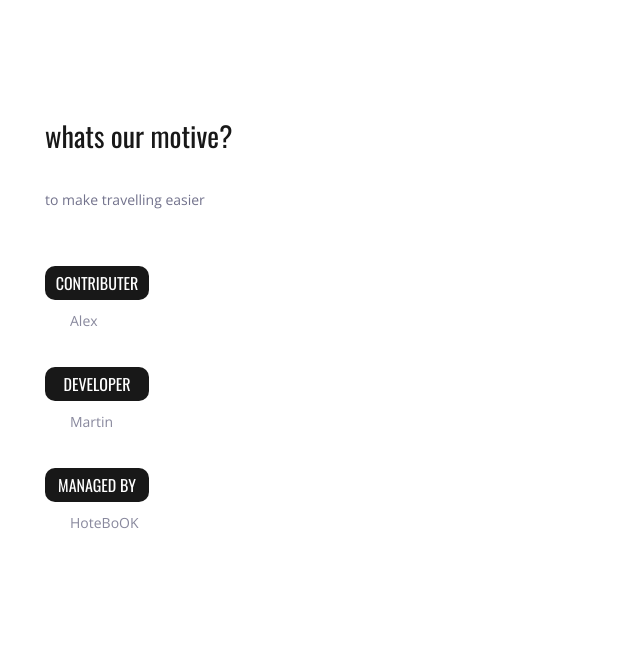
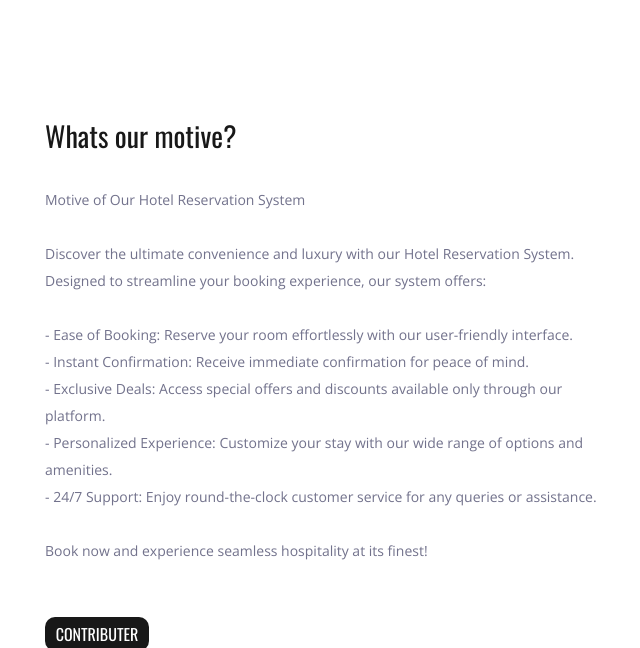
Before and after one commit to SujanSharma07/hotel-reservation, a Django app: page /search/about in a window 1280 px wide. Shown: the top 648 px of the page, without its empty margins (25-665 px from the left). Run offline with Django 3.2, Linux system fonts and the light colour scheme; some libraries are stand-ins or nearby versions.

Commit message:
Change template and added popular destinations

```diff
--- a/accounts/views.py
+++ b/accounts/views.py
@@ -95,6 +95,7 @@ def register(request):
                 recipient_list = [
                     email,
                 ]
+                print (recipient_list)
                 send_mail(subject, message, email_from, recipient_list)
                 user.save()
                 print("created")
--- a/index/views.py
+++ b/index/views.py
@@ -1,5 +1,7 @@
 # Create your views here.
 from django.shortcuts import render
+from django.db.models import Count
+
 
 from hotels.models import *
 from index.models import *
@@ -7,5 +9,7 @@ from index.models import *
 
 def index(request):
     hotels = Hotels.objects.all()
+    popular_hotels=Hotels.objects.annotate(num_bookings=Count('booking')).order_by('-num_bookings')[:3]
 
-    return render(request, "index.html", {"hotels": hotels})
+
+    return render(request, "index.html", {"hotels": hotels,"pop_hotels":popular_hotels})
--- a/templates/about.html
+++ b/templates/about.html
@@ -66,9 +66,19 @@
 				<!-- Get in touch -->
 				<div class="col-lg-6">
 					<div class="contact_content">
-						<div class="contact_title">whats our motive?</div>
+						<div class="contact_title">Whats our motive?</div>
 						<div class="contact_text">
-							<p>to make travelling easier </p>
+							<p>Motive of Our Hotel Reservation System<br><br>
+
+								Discover the ultimate convenience and luxury with our Hotel Reservation System. Designed to streamline your booking experience, our system offers:<br><br>
+
+								- Ease of Booking: Reserve your room effortlessly with our user-friendly interface.<br>
+								- Instant Confirmation: Receive immediate confirmation for peace of mind.<br>
+								- Exclusive Deals: Access special offers and discounts available only through our platform.<br>
+								- Personalized Experience: Customize your stay with our wide range of options and amenities.<br>
+								- 24/7 Support: Enjoy round-the-clock customer service for any queries or assistance.<br><br>
+
+								Book now and experience seamless hospitality at its finest! </p>
 						</div>
 						<div class="contact_list">
 							<ul>
--- a/templates/index.html
+++ b/templates/index.html
@@ -257,7 +257,7 @@
 			<div class="row destinations_row">
 				<div class="col">
 					<div class="destinations_container item_grid">
-                        {%  for hotel in hotels %}
+                        {%  for hotel in pop_hotels %}
 						<!-- Destination -->
 						<div class="destination item">
 							<div class="destination_image">
```
